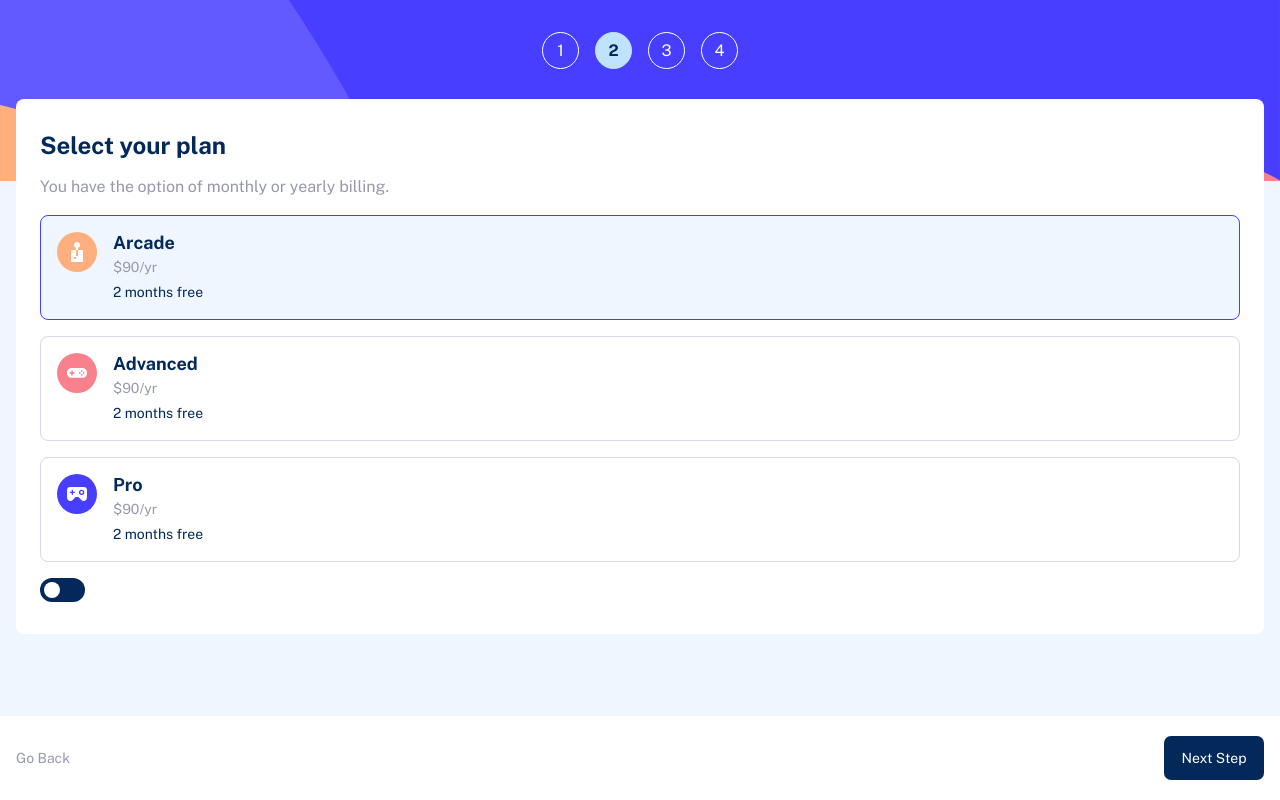
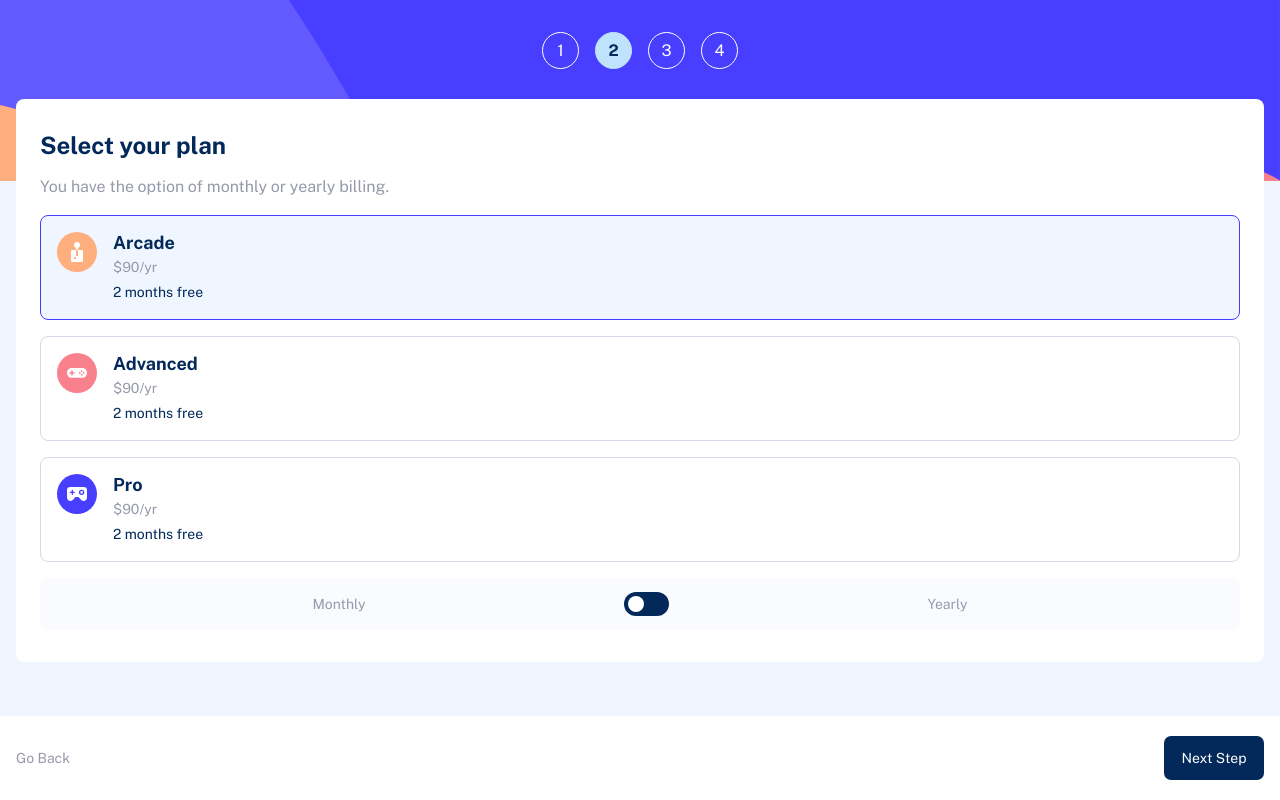
Before and after one commit to Mateeb11/multi-step-form, a React (Vite) app: page / in a window 1280 px wide. Built offline with nearby package versions, Linux system fonts and the light colour scheme.

Commit message:
styling the switcher content

```diff
--- a/src/Component/Form/Plan.jsx
+++ b/src/Component/Form/Plan.jsx
@@ -40,10 +40,14 @@ export default function Plan() {
           <p className={classes.offer}>2 months free</p>
         </div>
       </Box>
-      <label className={classes.switch}>
-        <input type="checkbox" />
-        <span className={classes.slider}></span>
-      </label>
+      <div className={classes.time}>
+        <p>Monthly</p>
+        <label className={classes.switch}>
+          <input type="checkbox" />
+          <span className={classes.slider}></span>
+        </label>
+        <p>Yearly</p>
+      </div>
     </Form>
   );
 }
--- a/src/Component/Form/Plan.module.scss
+++ b/src/Component/Form/Plan.module.scss
@@ -20,15 +20,35 @@
   border-color: var(--clr-primary-700) !important;
 }
 
+.time {
+  display: flex;
+  justify-content: space-evenly;
+  align-items: center;
+
+  padding: 1em;
+
+  border-radius: 0.5em;
+
+  background-color: var(--clr-neutral-200);
+
+  font-size: var(--font-size-small);
+
+  .selected {
+    color: var(--clr-primary-900);
+  }
+}
+
 //for the toggle switch button
 // Credit to w3schools
 
+/* The switch - the box around the slider */
 .switch {
   position: relative;
   display: inline-block;
   width: 45px;
   height: 24px;
 
+  /* Hide default HTML checkbox */
   input {
     opacity: 0;
     width: 0;
```
